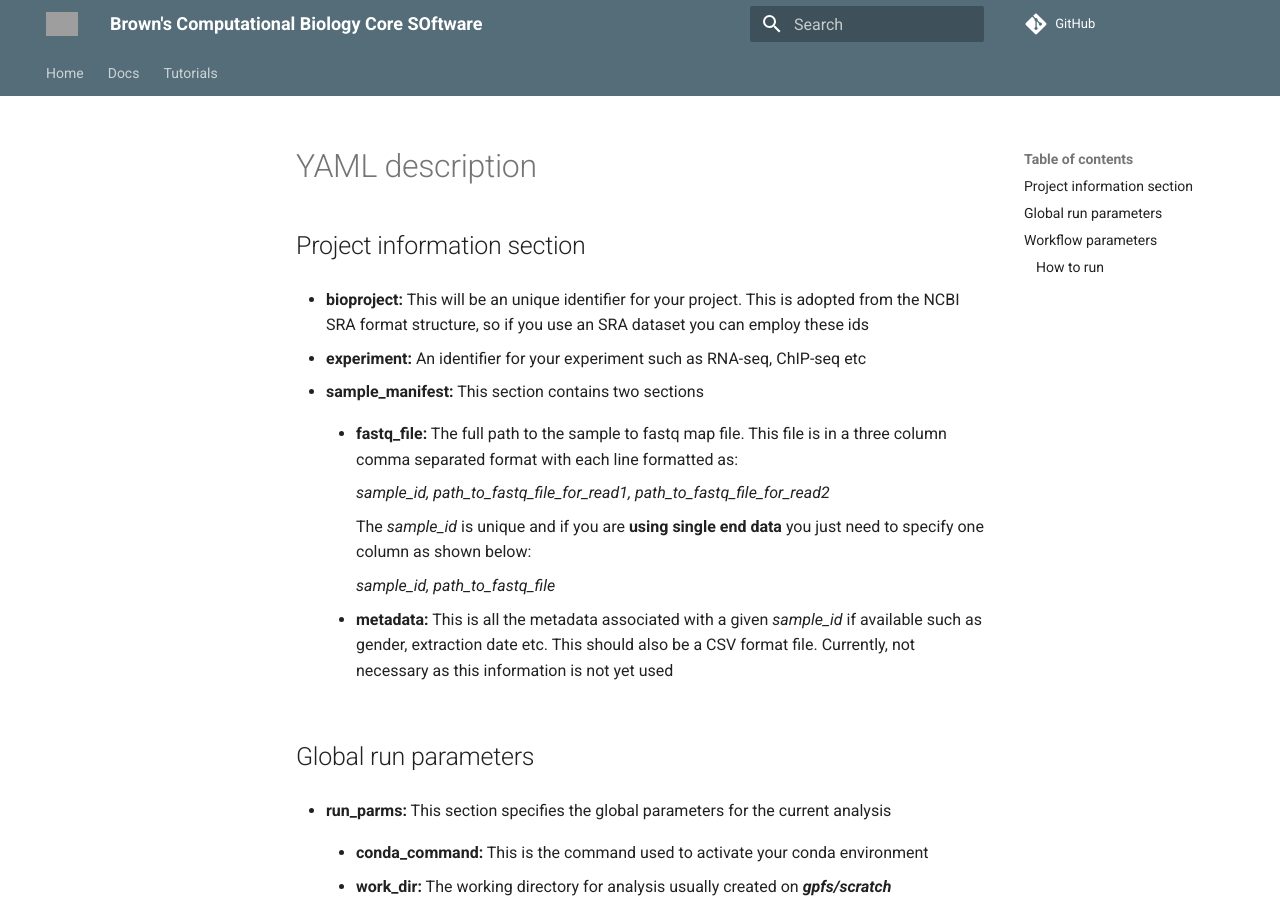
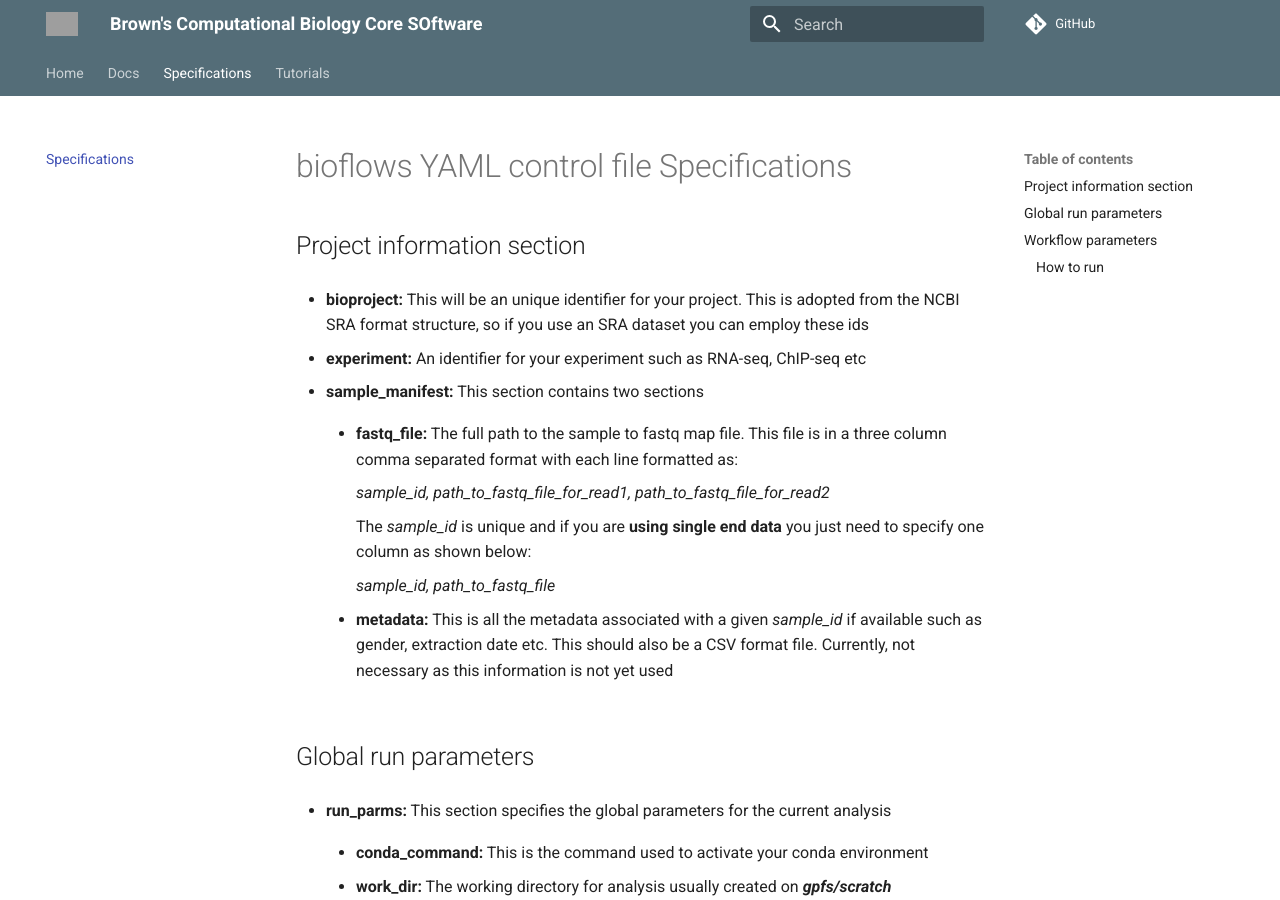
Before and after one commit to compbiocore/bioflows, an MkDocs documentation site: the page built from docs/yaml_description.md, in a window 1280 px wide and 900 px high. Built offline with MkDocs 1.6.1 and Material for MkDocs 9.7.7, drawn with Linux system fonts in a browser that asks for light colours; comment, search, counter and statistics services are not loaded; grey boxes are pictures that could not be loaded.

Commit message:
first pass mkdocs documentation

```diff
--- a/docs/yaml_description.md
+++ b/docs/yaml_description.md
@@ -1,4 +1,4 @@
-# YAML description
+# bioflows YAML control file Specifications
 
 ## Project information section
 
--- a/mkdocs.yml
+++ b/mkdocs.yml
@@ -28,6 +28,7 @@ markdown_extensions:
 nav:
 - Home: index.md
 - Docs: intro.md
+- Specifications: yaml_description.md
 - Tutorials:
   - About: tutorials/tutorials.md
   - RNA-Seq tutorial: tutorials/rna-seq_tutorial.md
```
Also changed, not shown: docs/yaml_overview.md (deleted, +0 -2 lines), docs/tutorials/rna-seq_tutorial.md (renamed from docs/rna-seq_tutorial.md), docs/tutorials/tutorials.md (renamed from docs/tutorials.md).
